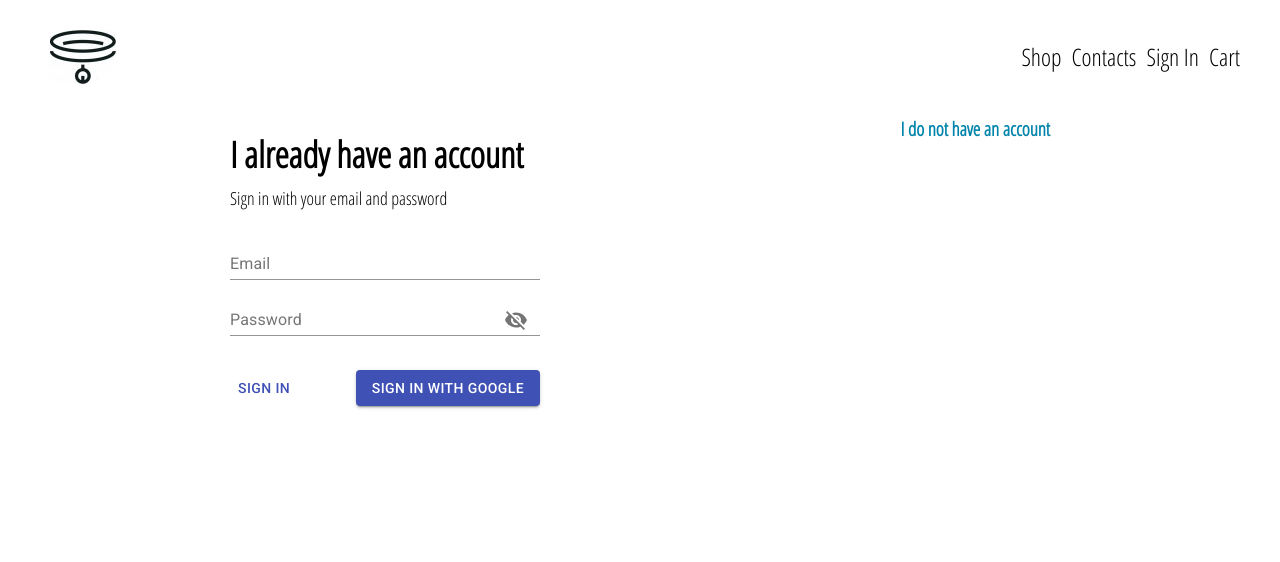
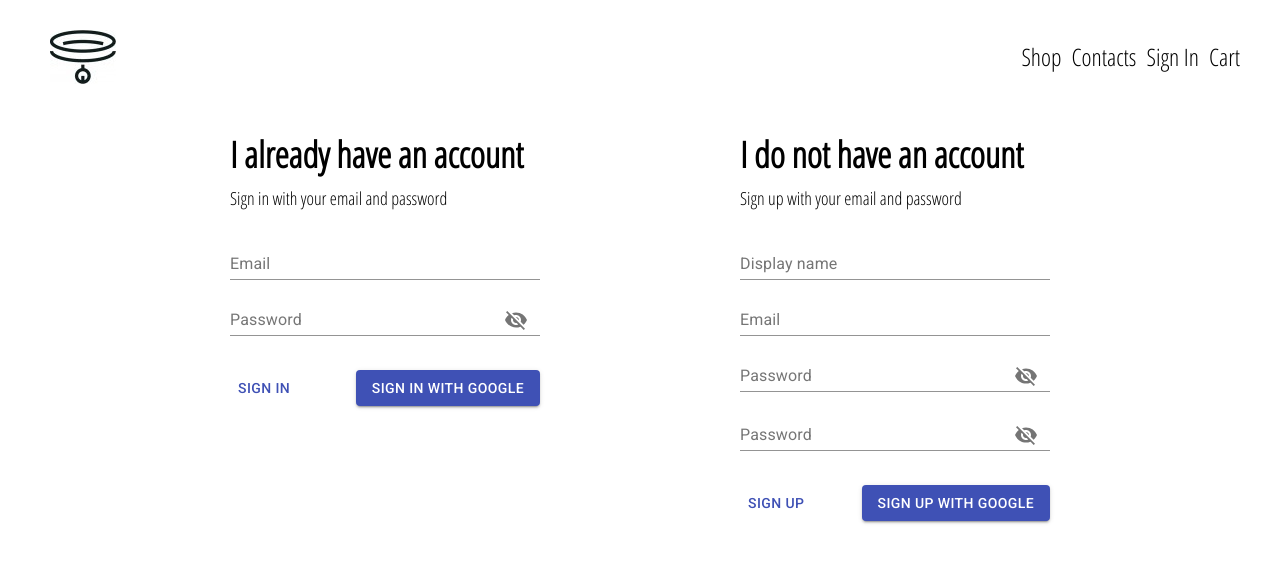
Before and after one commit to Ypalaguta/react-test-shop, a React (Create React App) app: page /auth in a window 1280 px wide. Shown: the top 562 px of the page. Built offline with nearby package versions, Linux system fonts and the light colour scheme; no server answers.

Commit message:
mobile support fixes

```diff
--- a/src/pages/auth/auth.styles.js
+++ b/src/pages/auth/auth.styles.js
@@ -36,7 +36,9 @@ export const ButtonsRow = styled.div`
     justify-content: space-between;
 `;
 export const HiddenWrap = styled.div`
-    display: ${({hiddenBlock})=>hiddenBlock?'none':'block'};
+    @media screen and (max-width:800px) {
+        display: ${({hiddenBlock})=>hiddenBlock?'none':'block'};
+    }
 `;
 export const HiderBlock = styled.div`
     margin-top: 16px;
@@ -44,5 +46,8 @@ export const HiderBlock = styled.div`
     font-weight: bold;
     font-size: 19px;
     text-align: right;
-    display: ${({hiddenBlock})=>hiddenBlock?'none':'block'};
+    display:none;
+    @media screen and (max-width:800px) {
+        display: ${({hiddenBlock})=>hiddenBlock?'none':'block'};
+    }
 `;
```
